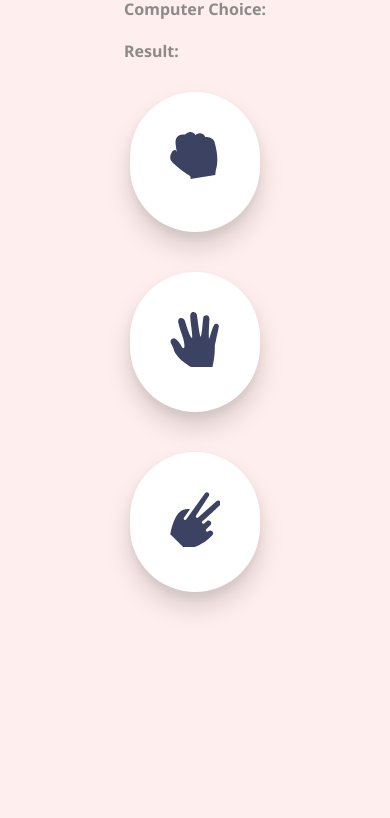
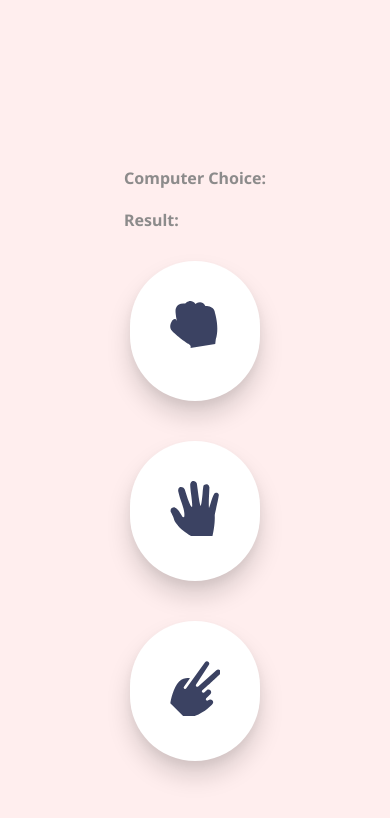
Before and after one commit to Jabiin/Rock-scissor-paper, a plain HTML site: page index.html in a window 390 px wide. Both pictures are taken after a click on the element "Click to start". Drawn offline with Linux system fonts and the light colour scheme.

Commit message:
adjusment for mobile ver

```diff
--- a/style.css
+++ b/style.css
@@ -90,4 +90,13 @@ button {
         text-transform: uppercase;
         text-align: center;
     }
+    .wrapper {
+        display: none;
+        flex-direction: column;
+        justify-content: center;
+        align-items: center;
+        height: 110vh;
+        width: 100vw;
+
+    }
 }
```
